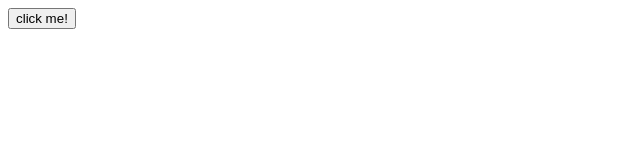
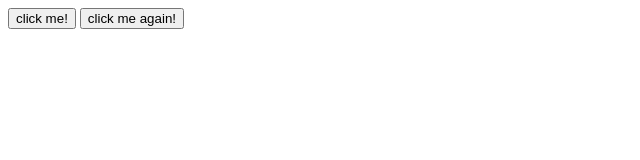
Before and after one commit to veronicafv/gitexample, a plain HTML site: page index.html in a window 1280 px wide. Shown: the whole page, without its empty margins (0-640 px from the left). Drawn offline with Linux system fonts and the light colour scheme.

Commit message:
version2.2
Put another button

```diff
--- a/index.html
+++ b/index.html
@@ -8,7 +8,10 @@
 </head>
 <body>
 
+
     <button>click me!</button>
+
+    <button>click me again!</button>
 
 </body>
 </html>
```
